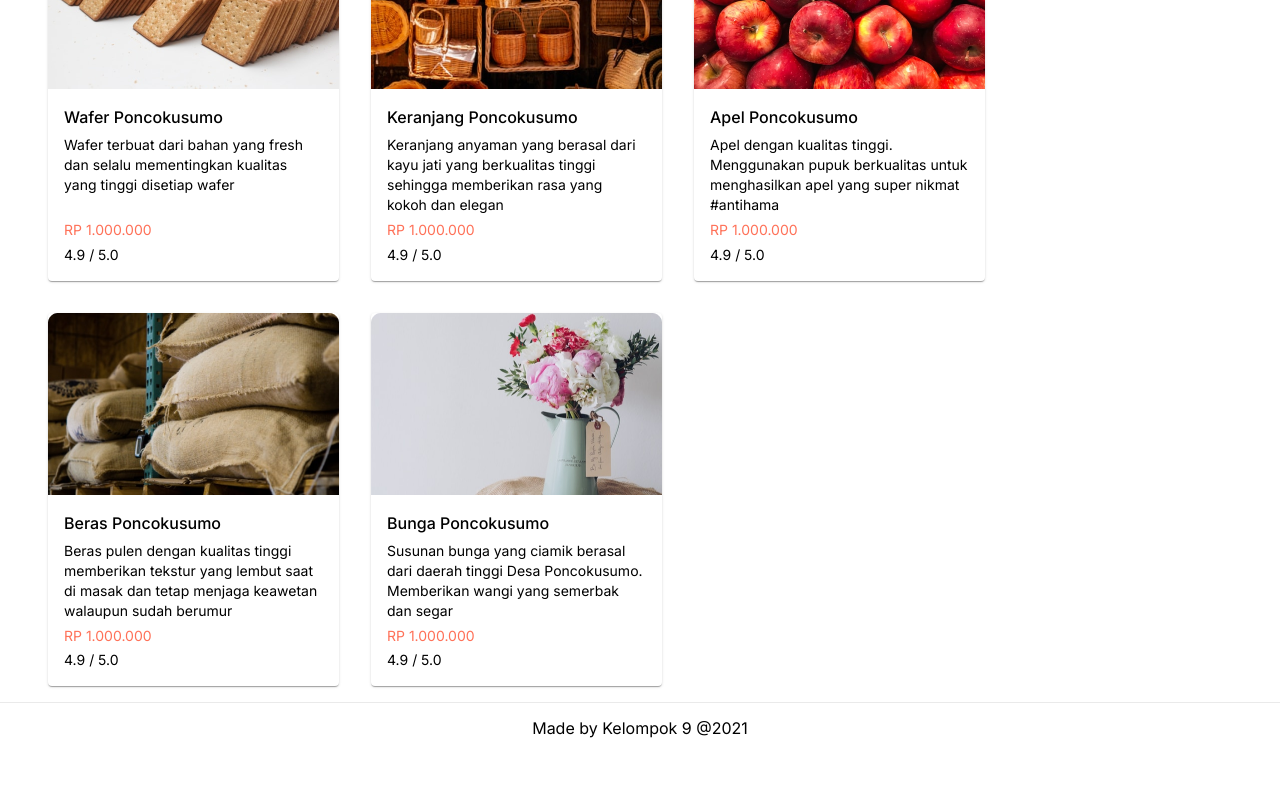
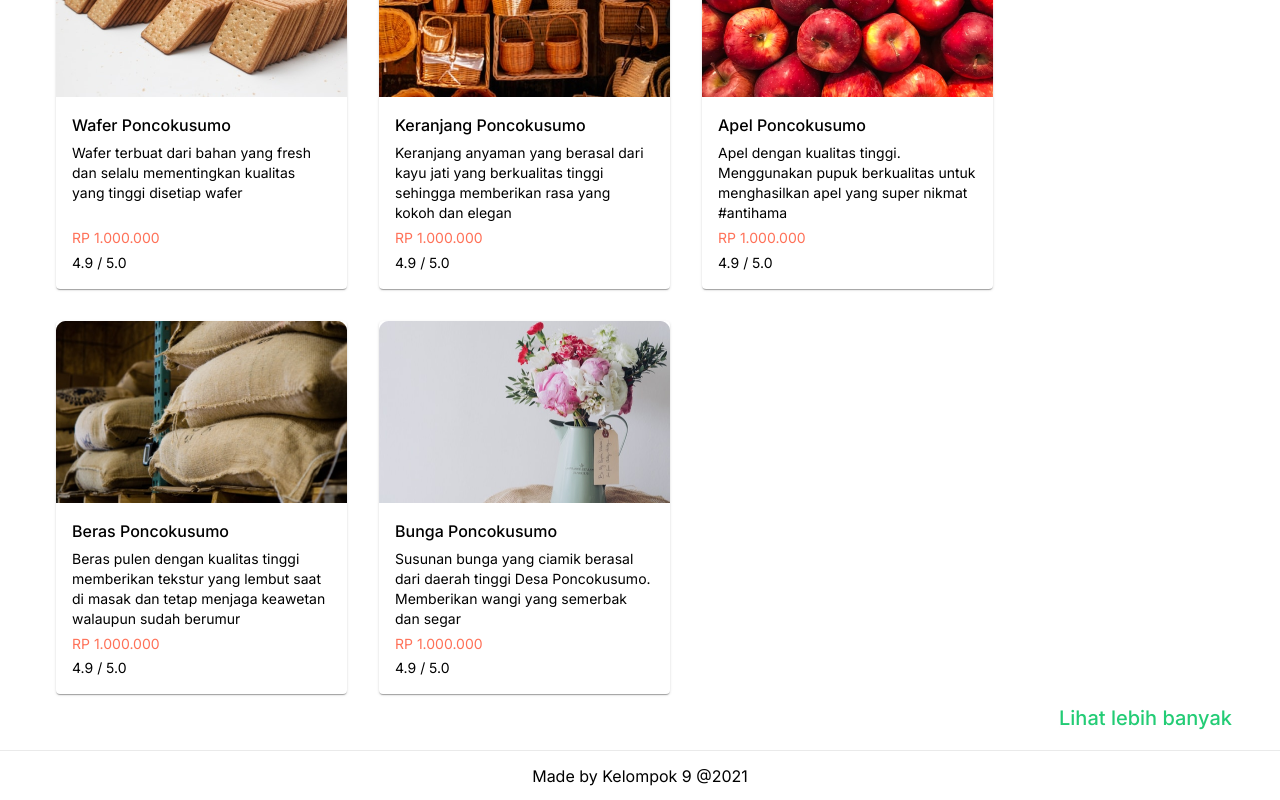
Before and after one commit to alvinferd/MPPL-Projects-9, a Next.js app in the folder frontend/: page / in a window 1280 px wide. Shown: the part 221-1021 px from the top of the page. Before the commit the page ends 973 px from the top, so only its background shows below. Built offline with nearby package versions, Linux system fonts and the light colour scheme.

Commit message:
revisi view product dikit

```diff
--- a/frontend/components/listCardProducts.js
+++ b/frontend/components/listCardProducts.js
@@ -4,7 +4,7 @@ import { ListProducts } from '../utils/dummy/ListProduct';
 
 export default function ListCardProduct() {
     return (
-        <Grid container spacing={4} alignItems="stretch">
+        <Grid container spacing={4} alignItems="stretch" sx={{ p: 1 }}>
             {ListProducts.map(product => {
                 return (
                     <Grid item key={product.id} style={{ display: 'flex'}}>
--- a/frontend/pages/index.js
+++ b/frontend/pages/index.js
@@ -1,5 +1,5 @@
 import { ThemeProvider } from '@emotion/react'
-import { Container, Typography } from '@mui/material'
+import { Container, Typography, Link } from '@mui/material'
 import Head from 'next/head'
 import ListCardProduct from '../components/listCardProducts'
 import Layout from '../layout/default'
@@ -19,6 +19,11 @@ export default function Home({ dataProduct }) {
             Produk
           </Typography>
           <ListCardProduct />
+          <Link href="/products" passHref >
+            <Typography variant="h6" color="text.tertiary" textAlign="right">
+              Lihat lebih banyak
+            </Typography>
+          </Link>
         </Container>
       </Layout>
     </ThemeProvider>
--- a/frontend/themes/default.js
+++ b/frontend/themes/default.js
@@ -18,6 +18,7 @@ const theme = createTheme({
         text: {
             primary: '#000000',
             secondary: '#FF7158',
+            tertiary: '#23CC75'
         }
     },
     typography: {
```
